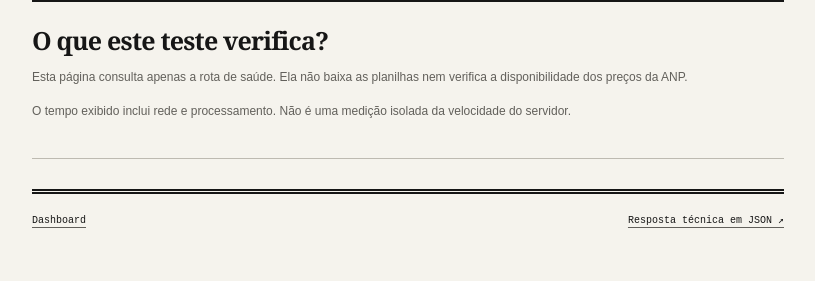
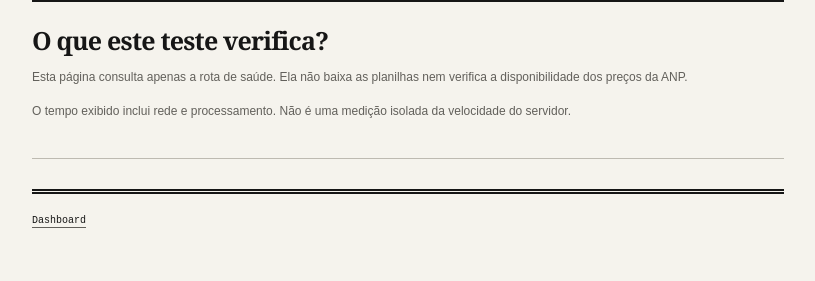
Before and after one commit to matheusipynb/FuelPulse, a Flask app: page /status in a window 1280 px wide. Shown: the part 957-1238 px from the top of the page, without its empty margins (232-1047 px from the left). Run offline with Flask 3, Linux system fonts and the light colour scheme.

Commit message:
update status.html

```diff
--- a/templates/status.html
+++ b/templates/status.html
@@ -56,7 +56,7 @@
 
   <footer>
     <a href="/">Dashboard</a>
-    <a href="/api/saude">Resposta técnica em JSON ↗</a>
+
   </footer>
 </main>
 </body>
```
